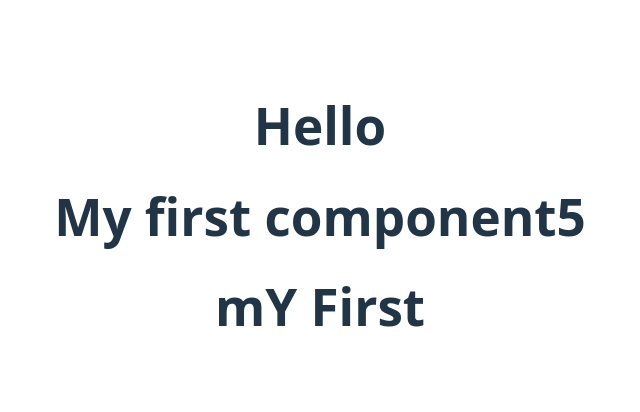
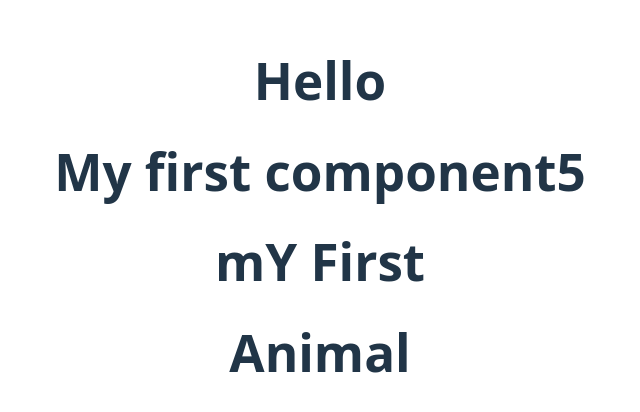
Before and after one commit to Muntahasiddique/react_blog, a React (Vite) app: page / in a window 1280 px wide. Shown: the part 184-596 px from the top of the page, without its empty margins (320-960 px from the left). Built offline with nearby package versions, Linux system fonts and the light colour scheme.

Commit message:
eXPORT AND Import of componenets

```diff
--- a/src/App.jsx
+++ b/src/App.jsx
@@ -1,6 +1,7 @@
 
 import './App.css'
 import Header from './Header'
+import { Animl,Apple } from './assets/User'
 function App() {
 return(
 <>
@@ -9,6 +10,8 @@ return(
   My first component{sum()}
 </h1>
 <MyfIRST/>
+<Animl/>
+
 </>
 )
 }
--- /dev/null
+++ b/src/assets/User.jsx
@@ -0,0 +1,15 @@
+export function Apple(){
+    return(
+        <>
+        <h1>Apple</h1>
+        </>
+    )
+}
+
+export function Animl(){
+    return(
+        <>
+        <h1>Animal</h1>
+        </>
+    )
+}
```
